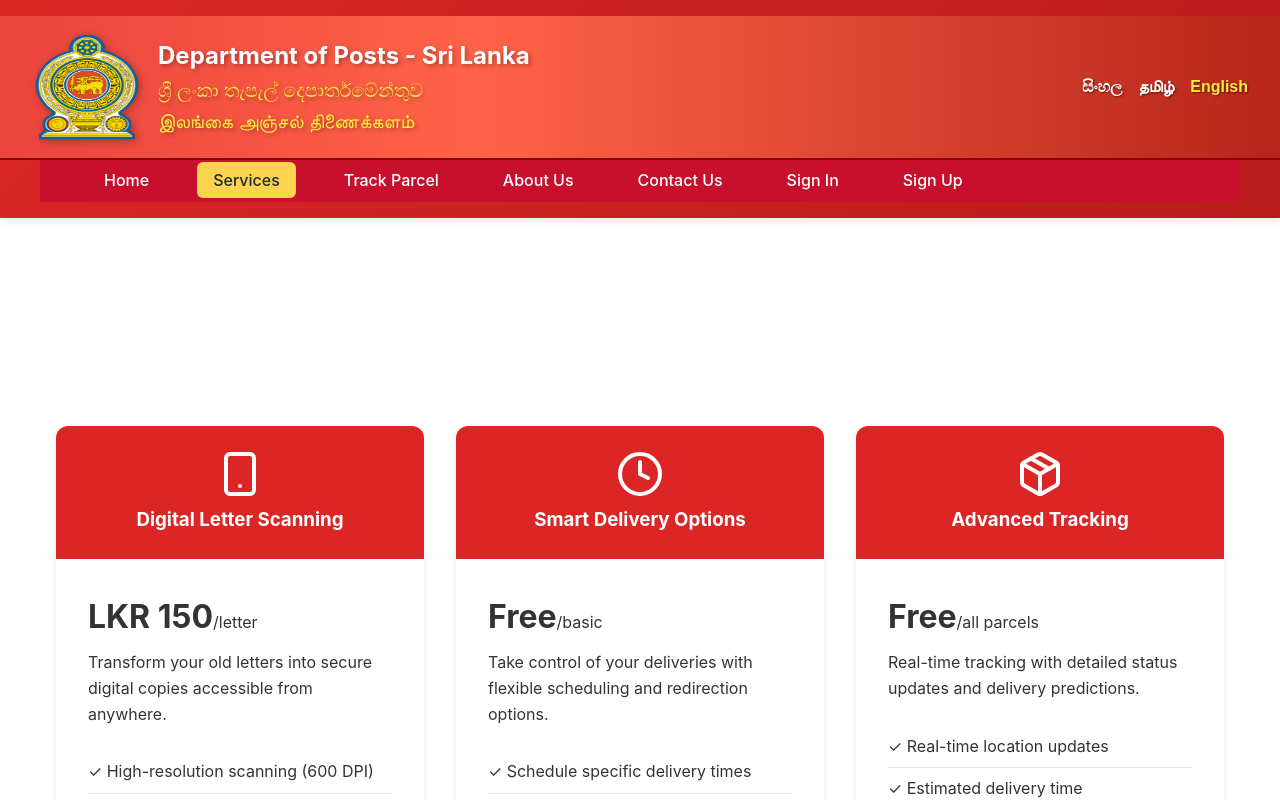
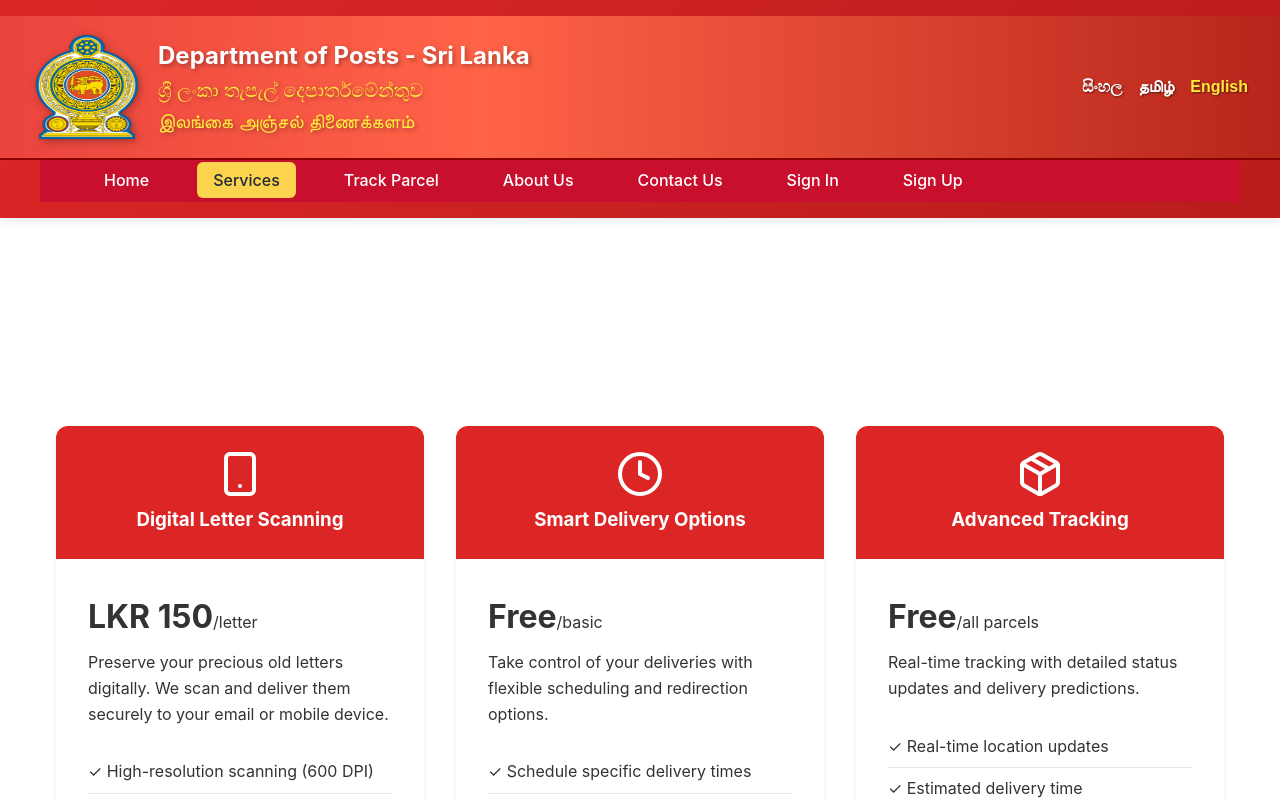
Before and after one commit to SandunPahasara/Sri_LankaPostDigital_Service, a React (Vite) app: page /services in a window 1280 px wide. Shown: the top 800 px of the page. Built offline with nearby package versions, Linux system fonts and the light colour scheme.

Commit message:
update: integrate multilingual support in Services component with dynamic translations

```diff
--- a/src/pages/Services.tsx
+++ b/src/pages/Services.tsx
@@ -1,13 +1,16 @@
 import React from 'react';
 import { Package, Smartphone, Clock, CreditCard, Bell, Truck } from 'lucide-react';
+import { useLanguage } from '../context/LanguageContext';
 
 const Services: React.FC = () => {
+  const { t } = useLanguage();
+
   return (
     <div className="fade-in">
       {/* Header */}
       <section className="section">
         <div className="container">
-          <h2>Our Digital Services</h2>
+          <h2>{t('services.title')}</h2>
           <p className="section-subtitle">
             Comprehensive postal solutions designed for the digital age, combining
             traditional reliability with modern convenience.
@@ -23,11 +26,11 @@
             <div className="service-card">
               <div className="service-header">
                 <Smartphone size={48} />
-                <h3>Digital Letter Scanning</h3>
+                <h3>{t('services.digitalLetter')}</h3>
               </div>
               <div className="service-content">
                 <div className="service-price">LKR 150<span style={{ fontSize: '1rem', fontWeight: 'normal' }}>/letter</span></div>
-                <p>Transform your old letters into secure digital copies accessible from anywhere.</p>
+                <p>{t('services.digitalLetter.desc')}</p>
 
                 <ul className="service-features">
                   <li>✓ High-resolution scanning (600 DPI)</li>
```
